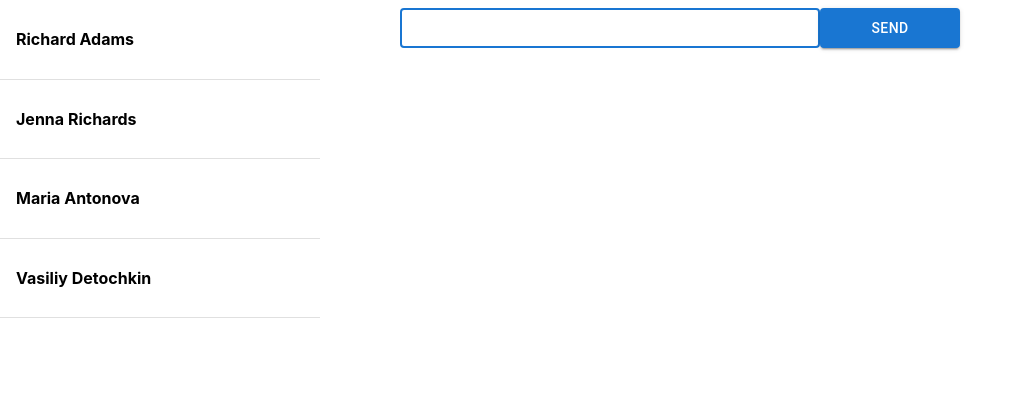
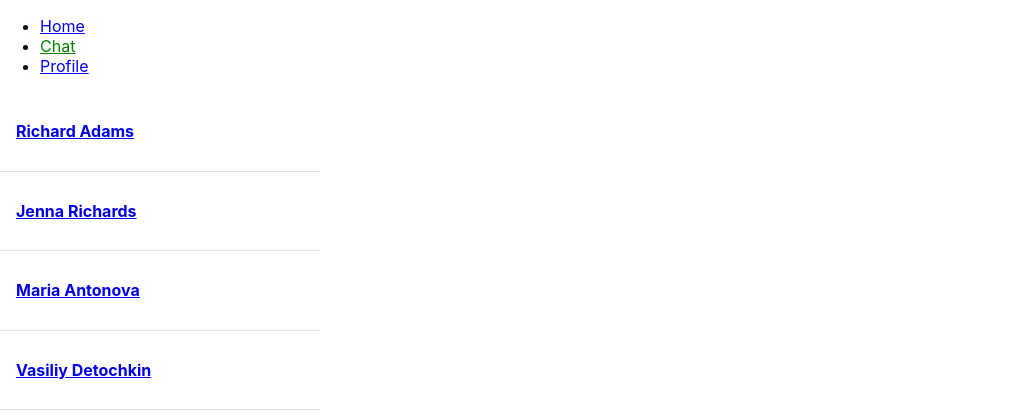
Before and after one commit to Eliasz-S/gb-messenger, a React (Create React App) app: page /chat in a window 1280 px wide. Shown: the top 418 px of the page, without its empty margins (0-1024 px from the left). Built offline with nearby package versions, Linux system fonts and the light colour scheme.

Commit message:
hw4 - react router

```diff
--- a/package.json
+++ b/package.json
@@ -12,6 +12,7 @@
     "prop-types": "^15.8.1",
     "react": "^17.0.2",
     "react-dom": "^17.0.2",
+    "react-router-dom": "^6.3.0",
     "react-scripts": "5.0.0",
     "sass": "^1.49.9",
     "web-vitals": "^2.1.4"
--- a/src/App.js
+++ b/src/App.js
@@ -1,100 +1,52 @@
 // import logo from './logo.svg';
 import './App.css';
-import React, { useEffect, useRef, useState } from 'react';
-import { Form } from './components/Form/Form';
-import { AUTHORS } from './components/utils/constants';
-import { MessageList } from './components/MessageList/MessageList';
+import React from 'react';
+import { BrowserRouter, NavLink, Route, Routes } from 'react-router-dom';
+import { Chat } from './screens/Chat';
 import { ChatList } from './components/ChatList/ChatList';
 
-const messageList = [];
-const chatList = [
-  {
-    id: "e4tsancmsl",
-    name: "Richard Adams",
-  },
-  {
-    id: "e4tsancmsq",
-    name: "Jenna Richards",
-  },
-  {
-    id: "e4tsancmsy",
-    name: "Maria Antonova",
-  },
-  {
-    id: "e4tsancmed",
-    name: "Vasiliy Detochkin",
-  },
-];
+const Home = () => <h4>Home page</h4>;
+const Profile = () => <h4>This is your profile page</h4>
 
 function App() {
-  const [messages, setMessages] = useState(messageList);
-
-  const timeout = useRef;
-
-  const addMessage = (newMessage) => {
-    setMessages([...messages, newMessage]);
-  };
-
-  const sendMessage = (text) => {
-    addMessage({
-      author: AUTHORS.human,
-      text,
-      id: `msg-${Date.now()}`,
-    });
-  };
-
-  useEffect(() => {
-
-    if (messages[messages.length - 1]?.author === AUTHORS.human) {
-      timeout.current = setTimeout(() => {
-        addMessage({
-          id: `msg-${Date.now()}`,
-          text: "Hello! I'm your virtual assistant. Nice to meet you.",
-          author: AUTHORS.robot,
-        })
-      }, 1500);
-    }
-
-    return () => {
-      clearTimeout(timeout.current);
-    };
-
-  }, [messages]);
-
   return (
-    <React.Fragment>
-      <div className="App">
-        <ChatList chatList={chatList} />
-        <div className="App-chat-section">
-          <MessageList messages={messages} />
-          <Form onSubmit={sendMessage} />
-        </div>
-      </div>
-    </React.Fragment>
+    <BrowserRouter>
+      <ul>
+        <li>
+          <NavLink
+            to="/"
+            style={({ isActive }) => ({ color: isActive ? "green" : "blue" })}
+          >
+            Home
+          </NavLink>
+        </li>
+        <li>
+          <NavLink
+            to="/chat"
+            style={({ isActive }) => ({ color: isActive ? "green" : "blue" })}
+          >
+            Chat
+          </NavLink>
+        </li>
+        <li>
+          <NavLink
+            to="/profile"
+            style={({ isActive }) => ({ color: isActive ? "green" : "blue" })}
+          >
+            Profile
+          </NavLink>
+        </li>
+      </ul>
+      <Routes>
+        <Route path='/' element={<Home />} />
+        <Route path='/chat' element={<ChatList /> }>
+          <Route path=':id' element={<Chat />} />
+        </Route>
+        <Route path='/profile' element={<Profile />} />
+      </Routes>
+    </BrowserRouter>
   );
 }
 
-// export class AppClass extends React.Component {
-//   render() {
-//     return (
-//       <div className="App">
-//         <header className="App-header">
-//           <img src={logo} className="App-logo" alt="logo" />
-//           <p>
-//             Edit <code>src/App.js</code> and save to reload.
-//           </p>
-//           <a
-//             className="App-link"
-//             href="https://reactjs.org"
-//             target="_blank"
-//             rel="noopener noreferrer"
-//           >
-//             Learn React
-//           </a>
-//         </header>
-//       </div>
-//     )
-//   }
-// }
 
 export default App;
--- a/src/components/ChatList/ChatList.jsx
+++ b/src/components/ChatList/ChatList.jsx
@@ -1,6 +1,35 @@
+import { NavLink, Outlet } from "react-router-dom";
 import { Chat } from "../Chat/Chat"
 
-export const ChatList = ({ chatList }) =>
-    chatList.map((chat) => (
-        <Chat key={chat.id} name={chat.name} />
-    ));
+const chatList = [
+    {
+      id: "chat1",
+      name: "Richard Adams",
+    },
+    {
+      id: "chat2",
+      name: "Jenna Richards",
+    },
+    {
+      id: "chat3",
+      name: "Maria Antonova",
+    },
+    {
+      id: "chat4",
+      name: "Vasiliy Detochkin",
+    },
+];
+
+export const ChatList = () => (
+    <>
+        <div>
+            {chatList.map((chat) => (
+                <NavLink key={chat.id} to={`/chat/${chat.id}`}>
+                    <Chat name={chat.name} />
+                </NavLink>
+            ))}
+        </div>
+        <Outlet />
+    </>
+
+)
--- /dev/null
+++ b/src/screens/Chat.jsx
@@ -0,0 +1,68 @@
+import React, { useEffect, useRef, useState } from "react";
+import { Navigate, useParams } from "react-router-dom";
+import { Form } from "../components/Form/Form";
+import { MessageList } from "../components/MessageList/MessageList";
+import { AUTHORS } from "../components/utils/constants";
+
+const initMessages = {
+  chat1: [],
+  chat2: [],
+  chat3: [],
+  chat4: [],
+}
+
+
+export function Chat() {
+    const { id } = useParams();
+
+    const [messages, setMessages] = useState(initMessages);
+
+    const timeout = useRef();
+
+    const addMessage = (newMessage) => {
+      setMessages({...messages, [id]: [...messages[id], newMessage]});
+    };
+
+    const sendMessage = (text) => {
+      addMessage({
+        author: AUTHORS.human,
+        text,
+        id: `msg-${Date.now()}`,
+      });
+    };
+
+    useEffect(() => {
+      const lastMessage = messages[id]?.[messages[id]?.length - 1];
+      if (lastMessage?.author === AUTHORS.human) {
+        timeout.current = setTimeout(() => {
+          addMessage({
+            id: `msg-${Date.now()}`,
+            text: "Hello! I'm your virtual assistant. Nice to meet you.",
+            author: AUTHORS.robot,
+          })
+        }, 1500);
+      }
+
+      return () => {
+        clearTimeout(timeout.current);
+      };
+
+    }, [messages]);
+
+    if (!messages[id]) {
+      return (
+        <Navigate to="/chat" replace />
+      );
+    };
+
+    return (
+      <React.Fragment>
+        <div className="App">
+          <div className="App-chat-section">
+            <MessageList messages={messages[id]} />
+            <Form onSubmit={sendMessage} />
+          </div>
+        </div>
+      </React.Fragment>
+    );
+  }
```
Also changed, not shown: 1 other file (tests, documents, lock files or other folders).
